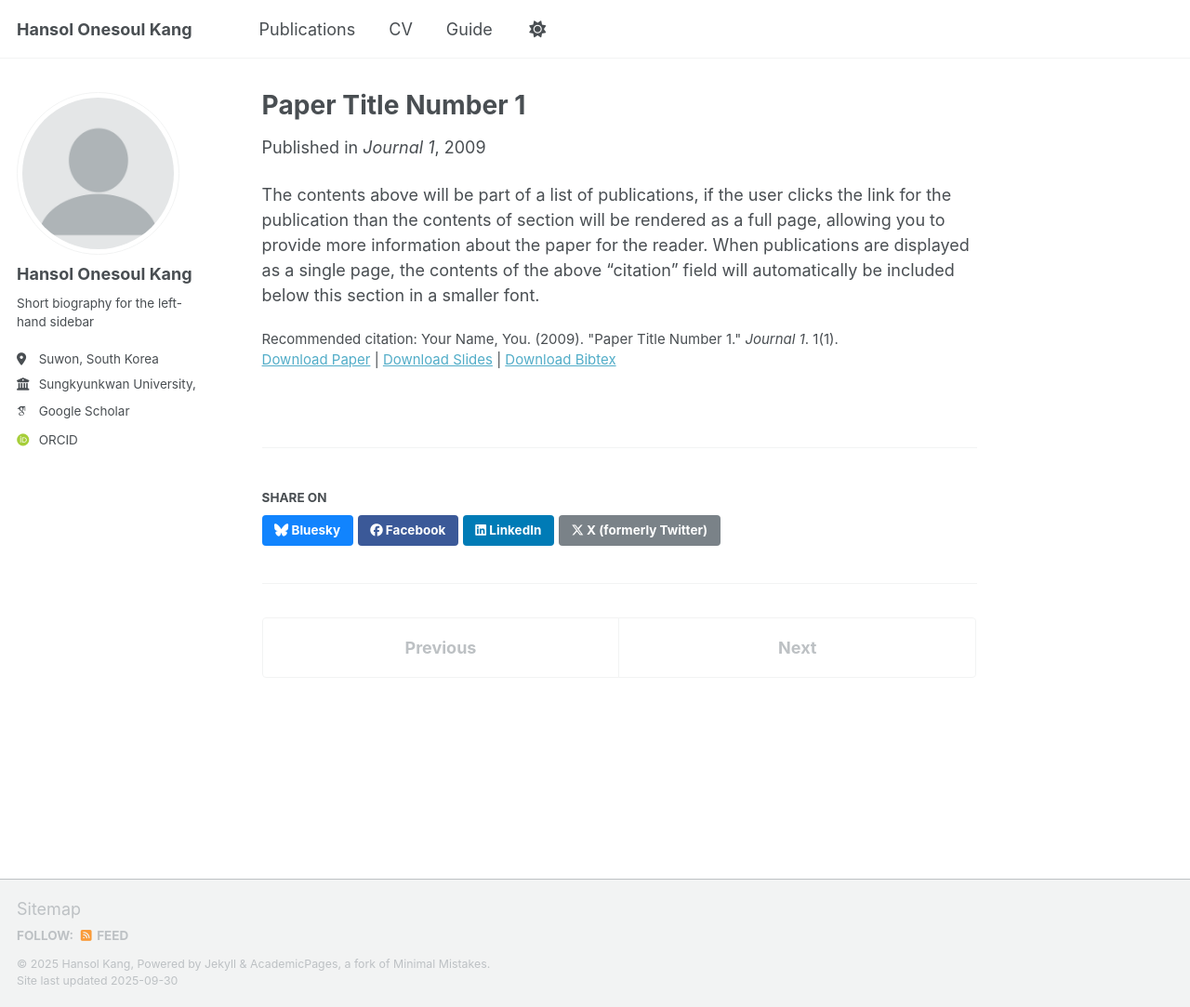
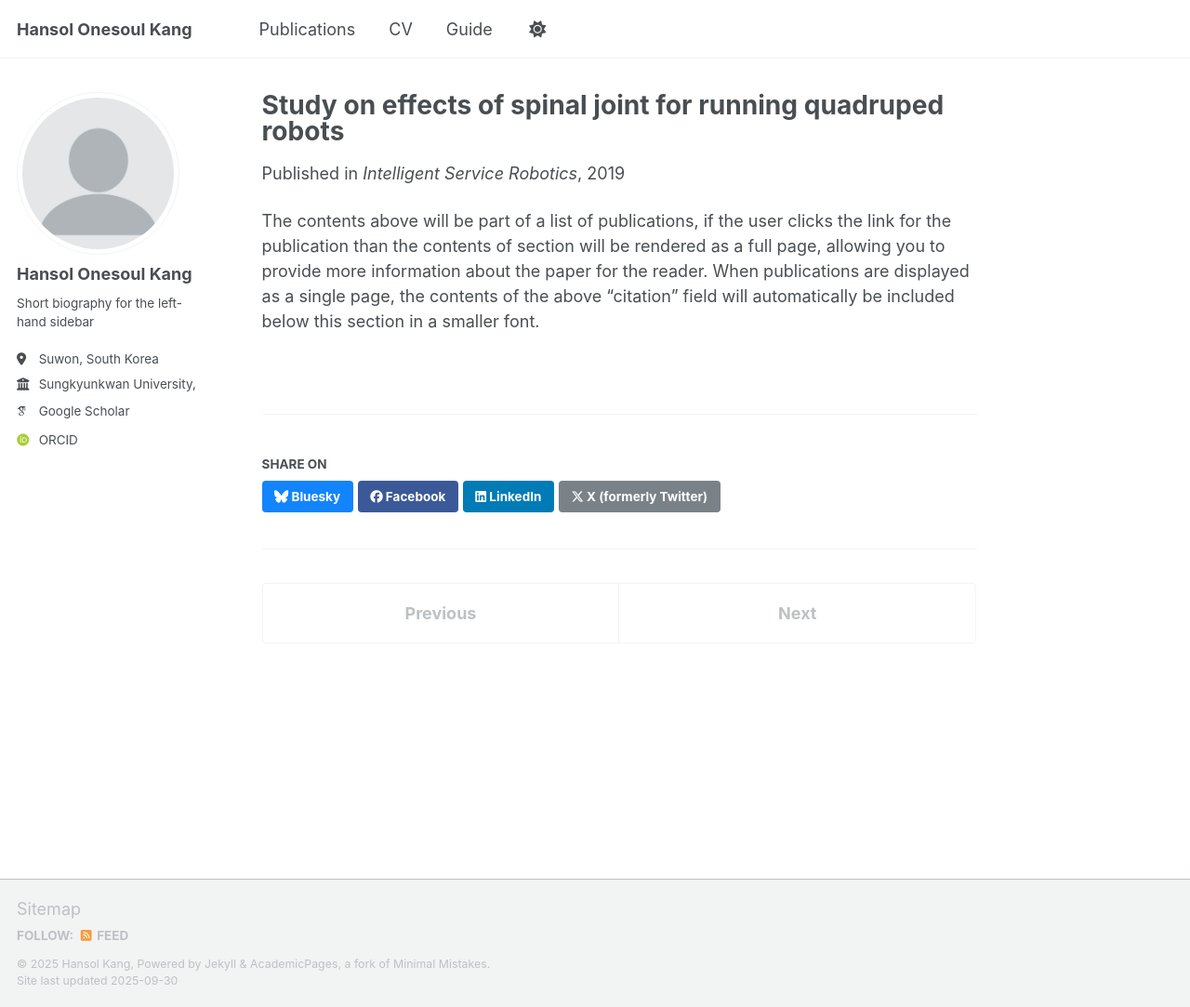
Before and after one commit to OnesoulKang/onesoulkang.github.io, a Jekyll site: the page built from _publications/2019-11-02-Phan-ISR.md, in a window 1280 px wide and 1083 px high. Shown: the whole window at 93% size. Built offline with Jekyll 4.4.1, drawn with Linux system fonts in a browser that asks for light colours; some web fonts are replaced; a script that is not in the unit is left out.

Commit message:
Update and rename 2009-10-01-paper-title-number-1.md to 2019-11-02-Phan-ISR.md

```diff
--- a/_publications/2009-10-01-paper-title-number-1.md
+++ b/_publications/2019-11-02-Phan-ISR.md
@@ -1,14 +1,11 @@
 ---
-title: "Paper Title Number 1"
+title: "Study on effects of spinal joint for running quadruped robots"
 collection: publications
 category: manuscripts
-permalink: /publication/2009-10-01-paper-title-number-1
+permalink: /publication/2019-11-02-Phan-ISR
 excerpt: 'This paper is about the number 1. The number 2 is left for future work.'
-date: 2009-10-01
-venue: 'Journal 1'
-slidesurl: 'http://academicpages.github.io/files/slides1.pdf'
-paperurl: 'http://academicpages.github.io/files/paper1.pdf'
-bibtexurl: 'http://academicpages.github.io/files/bibtex1.bib'
-citation: 'Your Name, You. (2009). &quot;Paper Title Number 1.&quot; <i>Journal 1</i>. 1(1).'
+date: 2019-11-02
+venue: 'Intelligent Service Robotics'
+paperurl: 'https://ieeexplore.ieee.org/abstract/document/7992798'
 ---
 The contents above will be part of a list of publications, if the user clicks the link for the publication than the contents of section will be rendered as a full page, allowing you to provide more information about the paper for the reader. When publications are displayed as a single page, the contents of the above "citation" field will automatically be included below this section in a smaller font.
```
